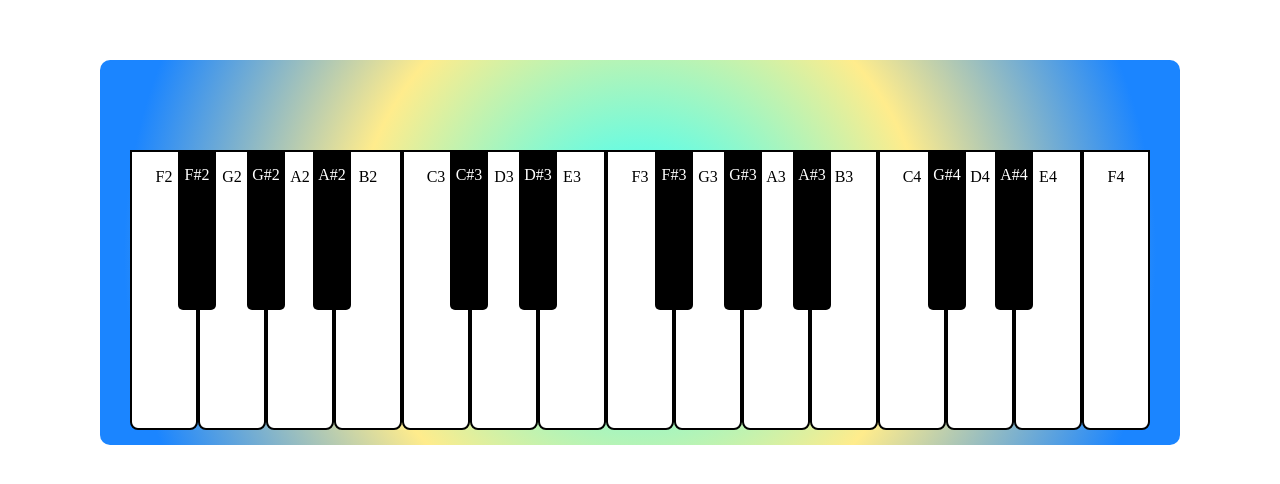
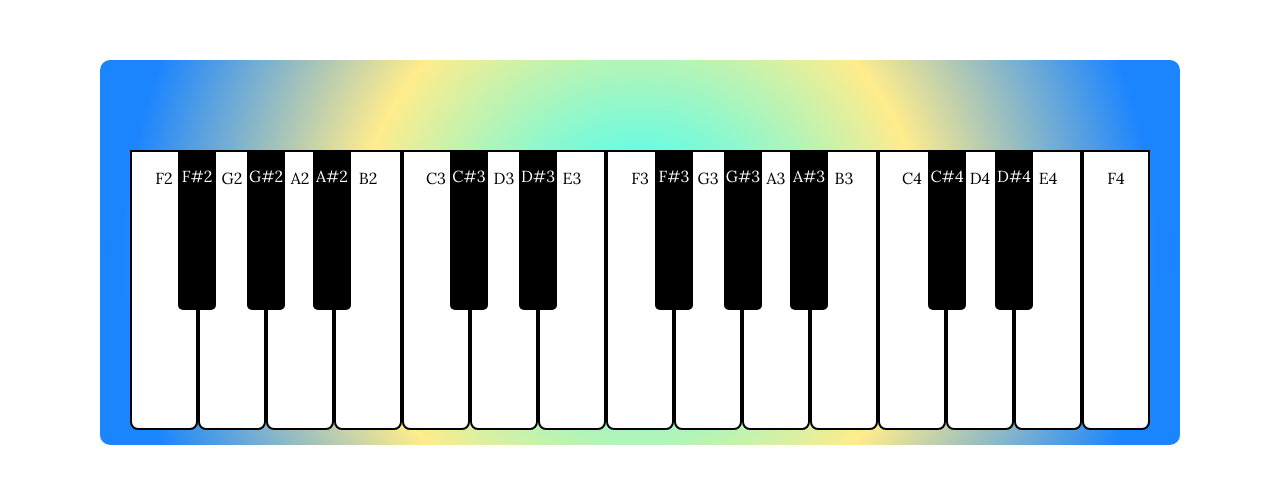
Before and after one commit to eikouji/js-piano, a plain HTML site: page index.html in a window 1280 px wide. Shown: the part 148-632 px from the top of the page. Drawn offline with Linux system fonts and the light colour scheme.

Commit message:
added a better font to read note names

```diff
--- a/index.html
+++ b/index.html
@@ -6,6 +6,10 @@
     <meta http-equiv="X-UA-Compatible" content="ie=edge">
     <title>JS Piano App</title>
     <link rel="stylesheet" href="styles.css">
+    <!-- google fonts -->
+    <link rel="preconnect" href="https://fonts.googleapis.com">
+    <link rel="preconnect" href="https://fonts.gstatic.com" crossorigin>
+    <link href="https://fonts.googleapis.com/css2?family=Lora&display=swap" rel="stylesheet">
   </head>
   <body>
 
@@ -46,13 +50,13 @@
                 <div class="key black-key">
                     <p class="black-key-name">A#3</p>
                 </div>
-                <!-- G#4 -->
+                <!-- C#4 -->
                 <div class="key black-key">
-                    <p class="black-key-name">G#4</p>
+                    <p class="black-key-name">C#4</p>
                 </div>
-                <!-- A#4 -->
+                <!-- D#4 -->
                 <div class="key black-key">
-                    <p class="black-key-name">A#4</p>
+                    <p class="black-key-name">D#4</p>
                 </div>
 
 
--- a/styles.css
+++ b/styles.css
@@ -16,6 +16,9 @@ body {
     #ffec8c 50%,
     #1b85ff 90%);
     border-radius: 10px;
+
+    font-family: 'Lora', serif;
+    font-size: 16px;
 }
 
 .keys {
@@ -51,34 +54,43 @@ body {
 }
 
 /* black key positions */
+/* F#2 */
 .black-key:nth-child(1) {
     left: 48px;
 }
-
+/* G#2 */
 .black-key:nth-child(2) {
     left: 117px;
 }
+/* A#2 */
 .black-key:nth-child(3) {
     left: 183px;
 }
+/* C#3 */
 .black-key:nth-child(4) {
     left: 320px;
 }
+/* D#3 */
 .black-key:nth-child(5) {
     left: 389px;
 }
+/* F#3 */
 .black-key:nth-child(6) {
     left: 525px;
 }
+/* G#3 */
 .black-key:nth-child(7) {
     left: 594px;
 }
+/* A#3 */
 .black-key:nth-child(8) {
-    left: 663px;
+    left: 660px;
 }
+/* C#4 */
 .black-key:nth-child(9) {
     left: 798px;
 }
+/* D#4 */
 .black-key:nth-child(10) {
     left: 865px;
 }
```
